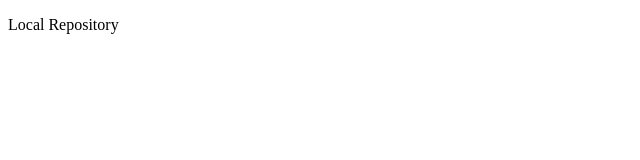
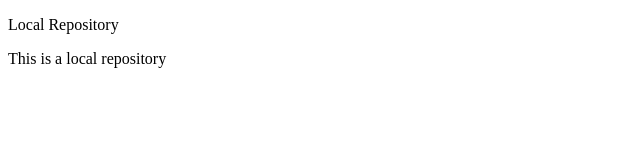
Before and after one commit to srajan2026/local-repoo, a plain HTML site: page index.html in a window 1280 px wide. Shown: the whole page, without its empty margins (0-640 px from the left). Drawn offline with Linux system fonts and the light colour scheme.

Commit message:
add a new feature

```diff
--- a/index.html
+++ b/index.html
@@ -7,5 +7,8 @@
 </head>
 <body>
     <p>Local Repository</p>
+    <P>
+        This is a local repository
+    </P>
 </body>
 </html>
```
